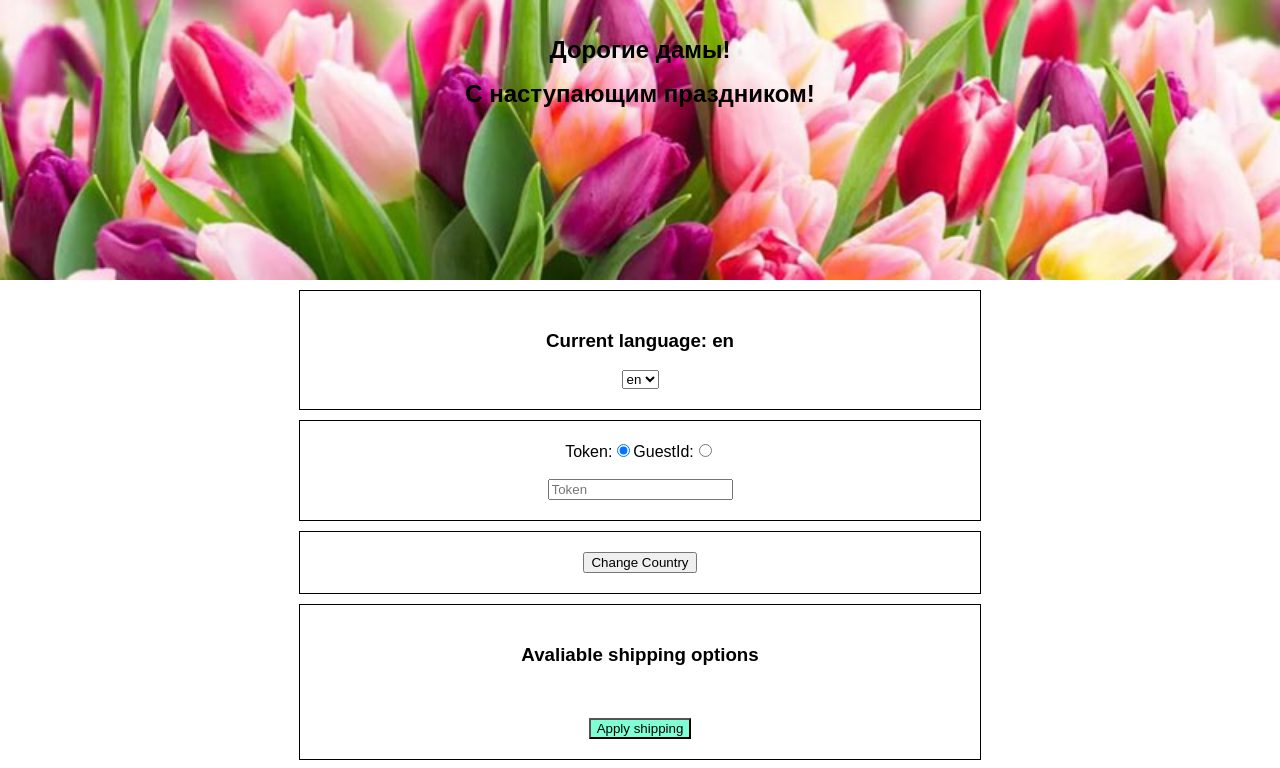
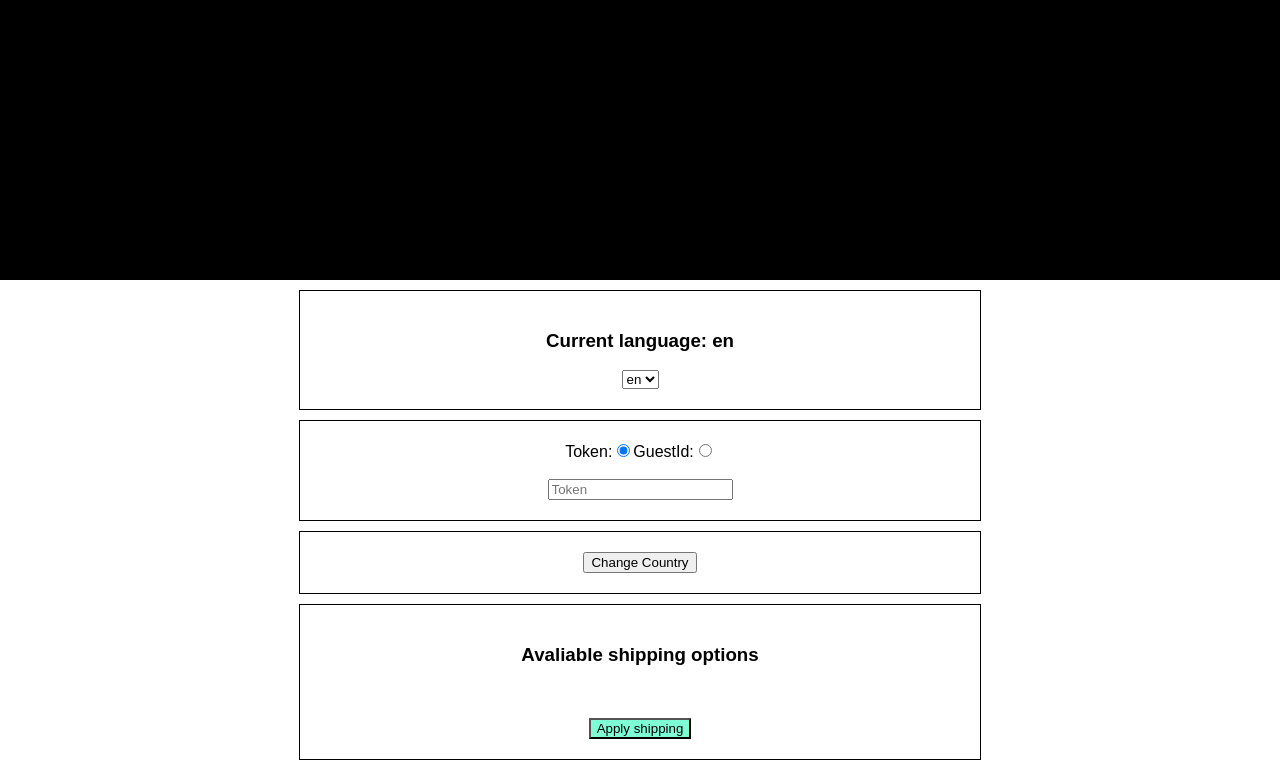
Before and after one commit to VladCherniavsky/QuickPayTool, a React app: page / in a window 1280 px wide. Shown: the top 768 px of the page. Built offline with nearby package versions, Linux system fonts and the light colour scheme.

Commit message:
change background

```diff
--- a/src/App.css
+++ b/src/App.css
@@ -9,13 +9,13 @@
 
 .App-header {
   background-color: pink;
-  background-image: url("./flowers.jpg");
+  background-color: black;
   background-repeat: no-repeat;
   background-position: center;
   background-size: cover;
   height: 240px;
   padding: 20px;
-  color: black;
+  color: white;
 }
 
 .App-title {
--- a/src/App.js
+++ b/src/App.js
@@ -201,8 +201,7 @@ class App extends Component {
     return (
       <div className="App">
         <header className="App-header">
-          <h1 className="App-title">Дорогие дамы!</h1>
-          <h1 className="App-title">C наступающим праздником!</h1>
+          <h1 className="App-title"></h1>
         </header>
 
         <div className="container">
```
